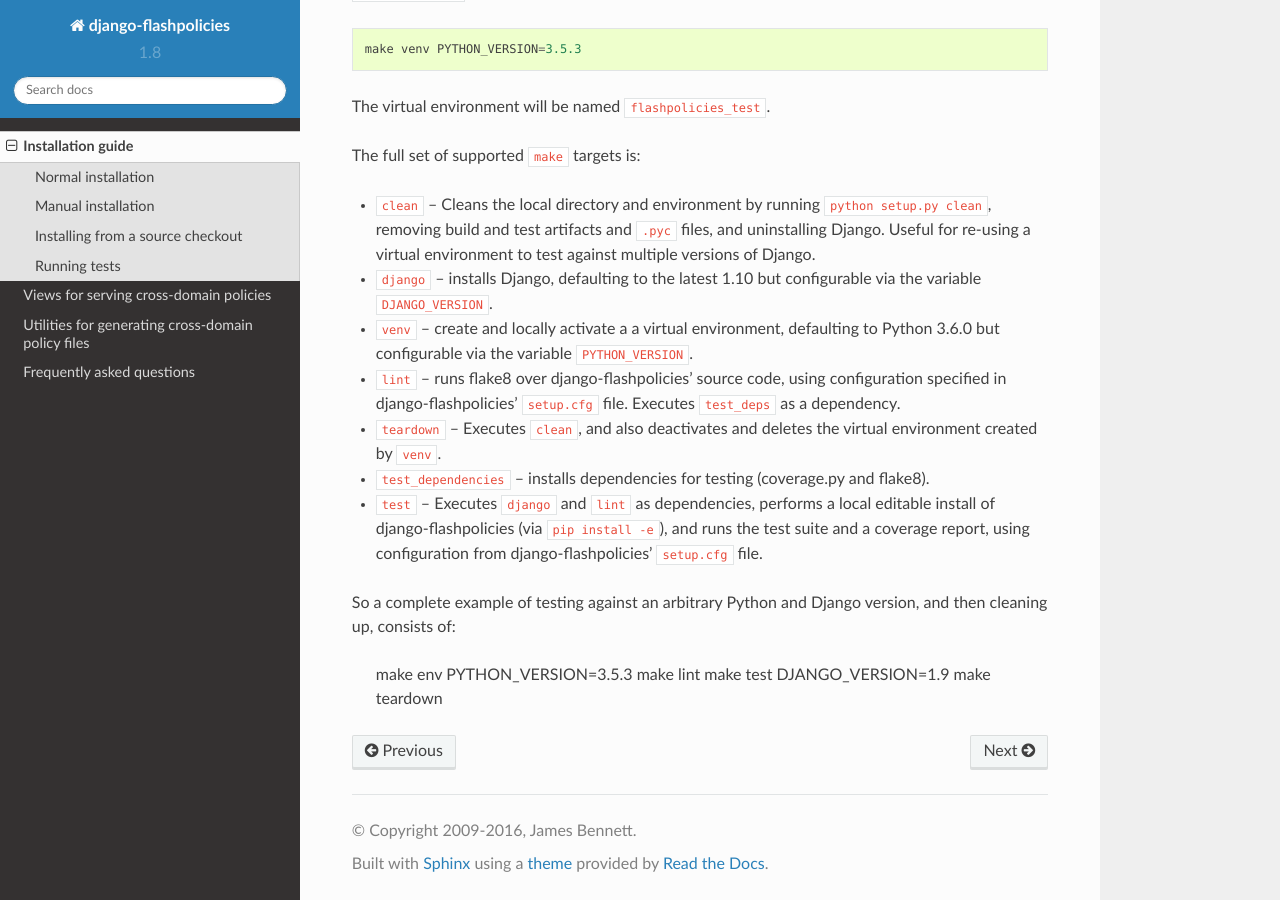
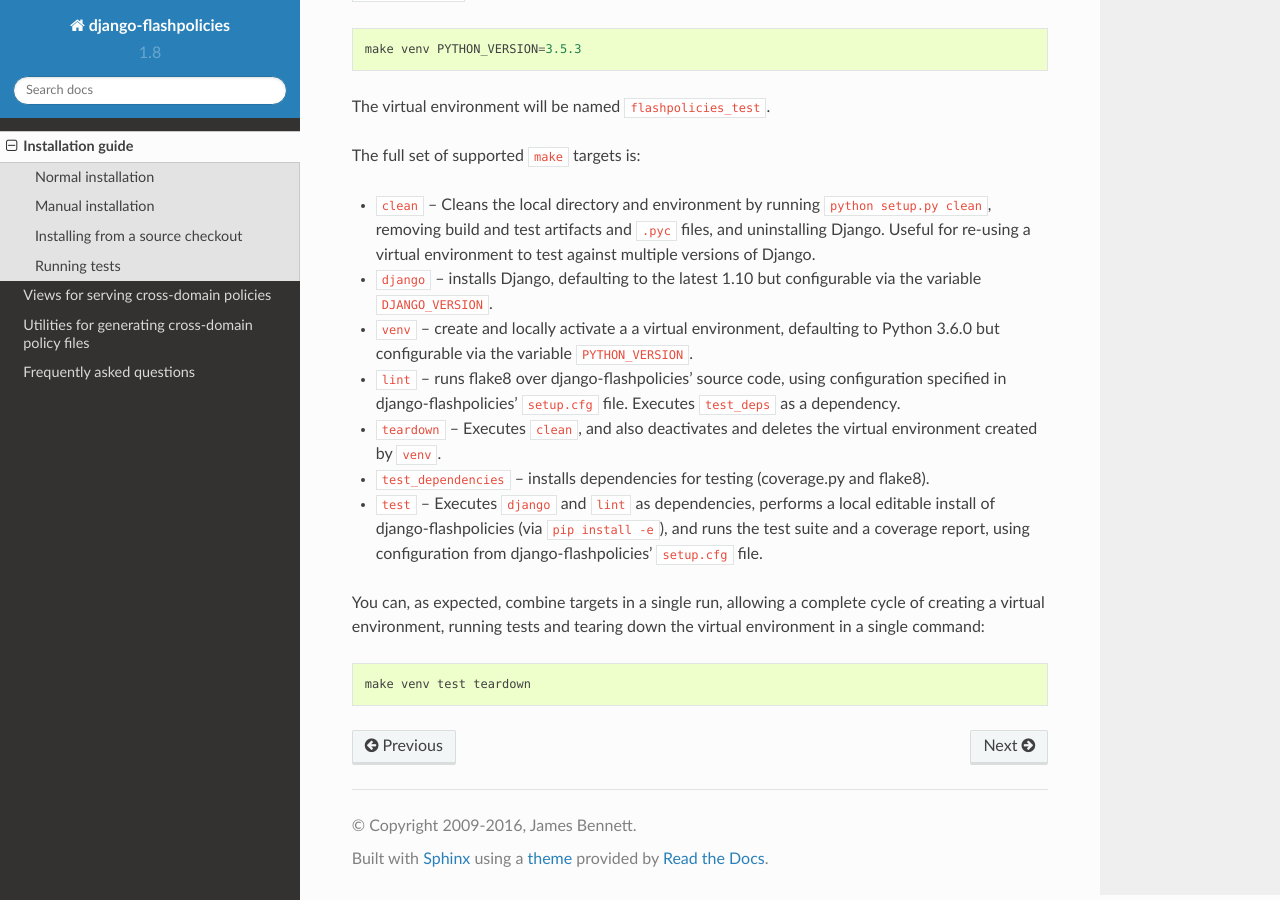
Before and after one commit to ubernostrum/django-flashpolicies, a Sphinx documentation site: the page built from docs/install.rst, in a window 1280 px wide and 900 px high, scrolled down 2204 px. Built offline with Sphinx 7.4.7 and the Read the Docs theme 2.0.0, drawn with Linux system fonts in a browser that asks for light colours.

Commit message:
Probably should just recommend doing it all in one line.

```diff
--- a/docs/install.rst
+++ b/docs/install.rst
@@ -146,10 +146,8 @@ The full set of supported ``make`` targets is:
   install -e``), and runs the test suite and a coverage report, using
   configuration from django-flashpolicies' ``setup.cfg`` file.
 
-So a complete example of testing against an arbitrary Python and
-Django version, and then cleaning up, consists of:
+You can, as expected, combine targets in a single run, allowing a
+complete cycle of creating a virtual environment, running tests and
+tearing down the virtual environment in a single command::
 
-    make env PYTHON_VERSION=3.5.3
-    make lint
-    make test DJANGO_VERSION=1.9
-    make teardown
+    make venv test teardown
```
